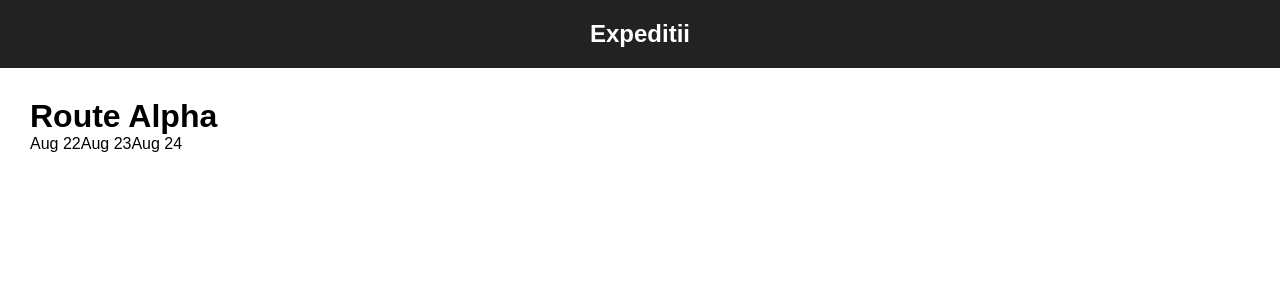
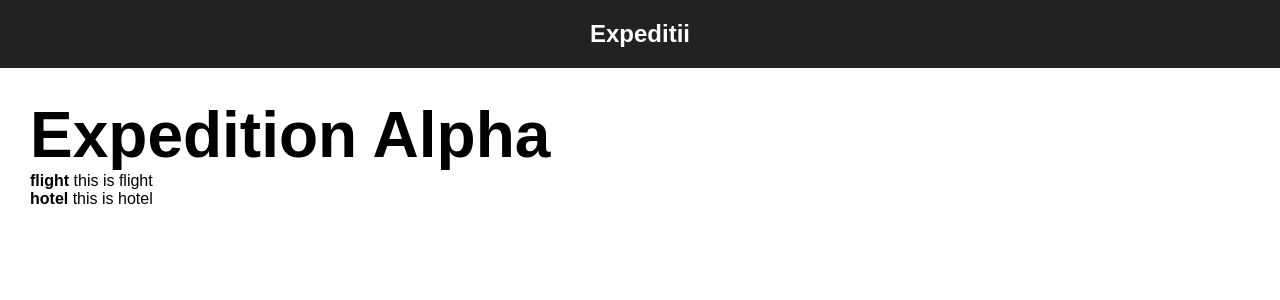
Before and after one commit to gabiagu/expedition-alpha, a React (Create React App) app in the folder ea/: page / in a window 1280 px wide. Shown: the top 300 px of the page. Built offline with nearby package versions, Linux system fonts and the light colour scheme.

Commit message:
added code to access json

```diff
--- a/ea/src/App.js
+++ b/ea/src/App.js
@@ -1,15 +1,23 @@
 import React, { Component } from 'react';
 // import list of expeditions
-import ExpeditionList from './ExpeditionList';
-import './ExpeditionList.css';
+// import ExpeditionList from './ExpeditionList';
+// import './ExpeditionList.css';
 // import expedition content static for now
 import ExpeditionPage from './ExpeditionPage';
 import './ExpeditionPage.css';
 import './App.css';
 
+const data = require('./sample_data.json');
 
+// console.log(data);
 
 class App extends Component {
+
+  constructor(props) {
+      super(props);
+      this.data = data;
+  }
+
   render() {
     return (
       <div className="App">
@@ -17,7 +25,7 @@ class App extends Component {
           <h1 className="App-title">Expeditii</h1>
         </header>
         <div className="App-content">
-          <ExpeditionPage />
+          <ExpeditionPage data={this.data} />
         </div>
       </div>
     );
--- a/ea/src/ExpeditionPage.js
+++ b/ea/src/ExpeditionPage.js
@@ -10,18 +10,58 @@ class ExpeditionPage extends Component {
   }
 
   render() {
+    console.log(this.props.data);
+    var ExpeditionTitle = this.props.data.Alpha001.title;
 
-    const DayList = ([
+    for (var i = 0; i < this.props.data[i]; i++) {
+        ExpeditionTitle = this.props.data.key;
+        console.log(ExpeditionTitle);
+    }
+
+    //console.log(this.props.data.Alpha001.title);
+    //console.log(this.props.data["Alpha001"].Day1["0"].activity);
+
+    /*const DayList = ([
       "Aug 22", "Aug 23", "Aug 24"
-    ]);
+    ]);*/
+
+    function DayList(props) {
+      const days = props.days;
+      /*const listItems = days.map((day) =>
+        <li>
+          {day.date}
+          {day.activity}
+          {day.notes}
+        </li>
+      );*/
+
+      return (
+      <div>
+        {days.map(function(object, i){
+          return <div className={"row"} key={i}>
+              {[ object.name ,
+                 // remove the key
+                 <b className="fosfo" key={i}> {object.activity} </b> ,
+                 object.notes
+              ]}
+            </div>;
+          })}
+      </div>
+      );
+      /*return (
+        <ul>{listItems}</ul>
+      );*/
+    }
+
+    const days = this.props.data.Alpha001.day1;
 
     return (
       <div>
         <div className="ExpeditionPage-header">
-          Route Alpha
+          <h1>{ExpeditionTitle}</h1>
         </div>
         <div className="ExpeditionPage-content">
-          {DayList}
+          <DayList days={days} />
         </div>
       </div>
     );
--- a/ea/src/index.js
+++ b/ea/src/index.js
@@ -4,9 +4,10 @@ import './index.css';
 import App from './App';
 import registerServiceWorker from './registerServiceWorker';
 
+// this pulls in data
 const data = require('./sample_data.json');
 // console.log(json);
 
 
-ReactDOM.render(<App />, document.getElementById('root'));
+ReactDOM.render(<App data={data} />, document.getElementById('root'));
 registerServiceWorker();
--- a/ea/src/sample_data.json
+++ b/ea/src/sample_data.json
@@ -1,6 +1,32 @@
 {
-    "Expeditions": {
-        "Expedition Alpha": {
+    "Alpha001": {
+        "title":"Expedition Alpha",
+        "day1": [
+            {
+                "date":"Aug 22",
+                "activity": "flight",
+                "notes": "this is flight"
+            },
+            {
+                "date":"Aug 22",
+                "activity": "hotel",
+                "notes": "this is hotel"
+            }
+        ],
+        "day2": [
+            {
+                "date":"Aug 23",
+                "activity": "hike",
+                "notes": "this is hike"
+            },
+            {
+                "date":"Aug 22",
+                "activity": "hotel",
+                "notes": "this is hotel"
+            }
+        ]
+    },
+    "Alpha002": {
         "Day1": [
             {
                 "date":"Aug 22",
@@ -27,4 +53,3 @@
         ]
     }
 }
-}
```
Lines whose indentation alone changed are shown as unchanged.
